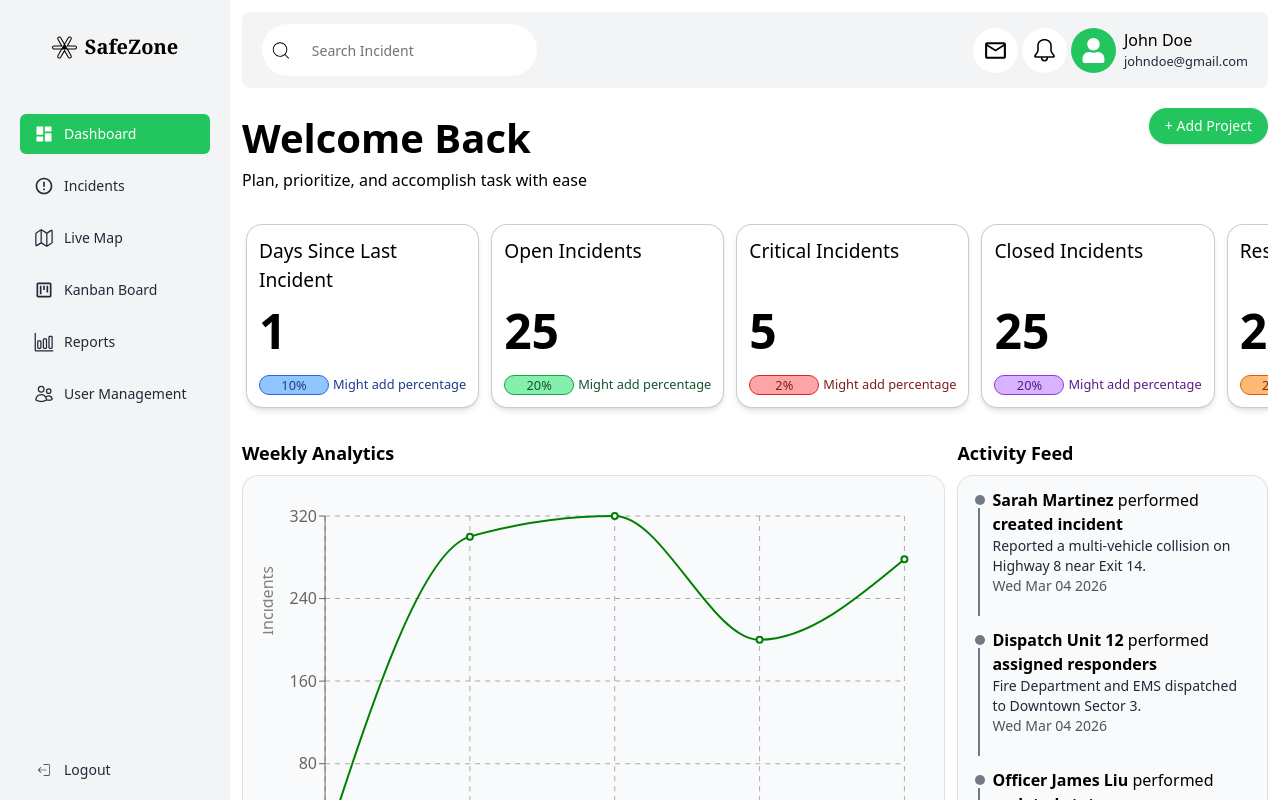
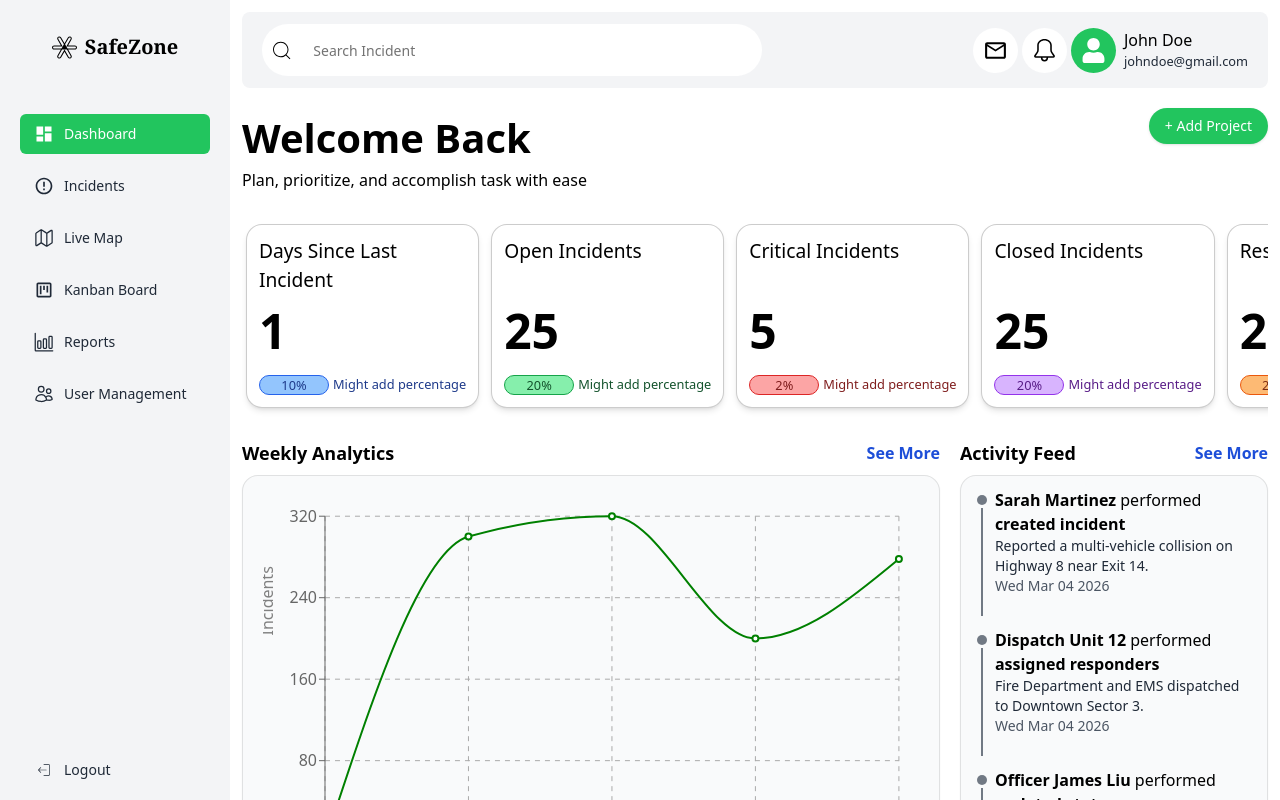
Before and after one commit to Grld-Andy/IReport, a React (Vite) app in the folder client/: page /dashboard in a window 1280 px wide. Built offline with nearby package versions, Linux system fonts and the light colour scheme; some icons are missing.

Commit message:
feat: create live map page

```diff
--- a/client/src/App.tsx
+++ b/client/src/App.tsx
@@ -6,12 +6,14 @@ import NotFound from "./pages/NotFound"
 import AuthLayout from "./components/Layout/AuthLayout"
 import "./App.css"
 import Dashboard from "./pages/ProtectedPages/Dashboard"
+import LiveMap from "./pages/ProtectedPages/LiveMap"
 
 function App() {
   return (
     <Routes>
       <Route path="/" element={<Layout/>}>
         <Route path="dashboard" element={<Dashboard/>}/>
+        <Route path="map" element={<LiveMap/>}/>
       </Route>
       <Route path="/" element={<AuthLayout/>}>
         <Route path="auth/register" element={<Register/>}/>
--- a/client/src/components/custom/Dashboard/DashboardNavbar.tsx
+++ b/client/src/components/custom/Dashboard/DashboardNavbar.tsx
@@ -8,11 +8,11 @@ import { MdOutlineEmail } from "react-icons/md";
 const DashboardNavbar: React.FC = () => {
   return (
     <nav className="px-5 py-3 bg-gray-100 rounded-lg w-full flex justify-between items-center gap-5">
-      <div className="bg-white rounded-full p-2 flex gap-2 items-center">
+      <div className="bg-white rounded-full p-2 flex gap-2 items-center w-full max-w-[500px]">
         <CiSearch size={25} />
         <Input
           placeholder="Search Incident"
-          className="shadow-none active:ring-transparent active:outline-none active:border-none border-none outline-none"
+          className="shadow-none active:ring-transparent focus-visible:ring-none focus-visible:ring-transparent active:border-none border-none outline-none"
         />
       </div>
 
--- /dev/null
+++ b/client/src/components/custom/PageHeader.tsx
@@ -0,0 +1,13 @@
+import React from 'react'
+
+interface Props{
+    title: string
+}
+
+const PageHeader: React.FC<Props> = ({title}) => {
+  return (
+    <h1 className="text-[40px] font-bold">{title}</h1>
+  )
+}
+
+export default PageHeader
--- a/client/src/pages/ProtectedPages/Dashboard.tsx
+++ b/client/src/pages/ProtectedPages/Dashboard.tsx
@@ -2,6 +2,7 @@ import DashboardChart from "@/components/custom/Dashboard/Charts";
 import DashboardActivityFeed from "@/components/custom/Dashboard/DashboardActivityFeed";
 import DashboardNavbar from "@/components/custom/Dashboard/DashboardNavbar";
 import StatsCard from "@/components/custom/Dashboard/StatsCard";
+import PageHeader from "@/components/custom/PageHeader";
 import { Button } from "@/components/ui/button";
 import { activityFeeds } from "@/constants/activityFeeds";
 import { dashboardCardDetails } from "@/constants/dashboardCardDetails";
@@ -15,12 +16,12 @@ const Dashboard: React.FC = () => {
 
       <div className="flex justify-between gap-5">
         <div>
-          <h1 className="text-[40px] font-bold">Welcome Back</h1>
+          <PageHeader title="Welcome Back"/>
           <p>Plan, prioritize, and accomplish task with ease</p>
         </div>
 
         <div>
-          <Button className="bg-green-500 text-white rounded-full">
+          <Button className="bg-green-500 hover:bg-green-600 text-white rounded-full">
             + Add Project
           </Button>
         </div>
@@ -34,16 +35,22 @@ const Dashboard: React.FC = () => {
       </div>
 
       {/* show stats thing on right show live feed on right */}
-      <div className="flex flex-col gap-10 md:gap-3 md:flex-row">
+      <div className="flex flex-col gap-10 md:gap-5 md:flex-row">
         <div className="flex flex-col gap-2 w-full">
-          <h1 className="font-bold text-[18px]">Weekly Analytics</h1>
+          <div className="flex justify-between items-center">
+            <h1 className="font-bold text-[18px]">Weekly Analytics</h1>
+            <p className="text-blue-700 font-semibold cursor-pointer">See More</p>
+          </div>
           <div className="bg-gray-50 p-5 flex flex-col gap-5 rounded-2xl border-[1px] border-black/10 shadow-sm">
             <DashboardChart/>
           </div>
         </div>
 
         <div className="flex flex-col gap-2">
-          <h1 className="font-bold text-[18px]">Activity Feed</h1>
+          <div className="flex justify-between items-center">
+            <h1 className="font-bold text-[18px]">Activity Feed</h1>
+            <p className="text-blue-700 font-semibold cursor-pointer">See More</p>
+          </div>
           <div className="bg-gray-50 p-5 flex flex-col gap-5 rounded-2xl border-[1px] border-black/10 shadow-sm">
             {
               activityFeeds.map((item, index) => (
--- /dev/null
+++ b/client/src/pages/ProtectedPages/LiveMap.tsx
@@ -0,0 +1,12 @@
+import PageHeader from '@/components/custom/PageHeader'
+import React from 'react'
+
+const LiveMap : React.FC = () => {
+  return (
+    <div>
+        <PageHeader title='Live Map'/>
+    </div>
+  )
+}
+
+export default LiveMap
```
